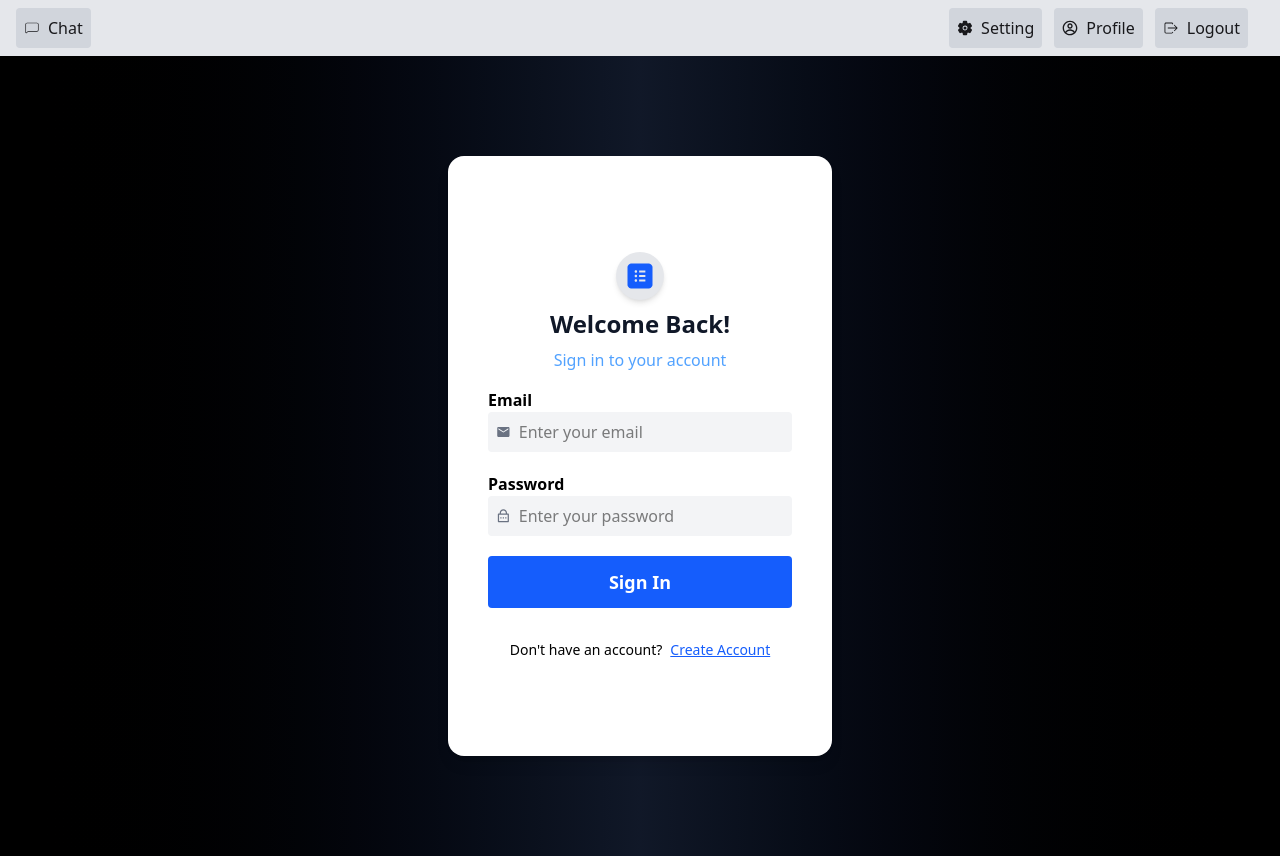
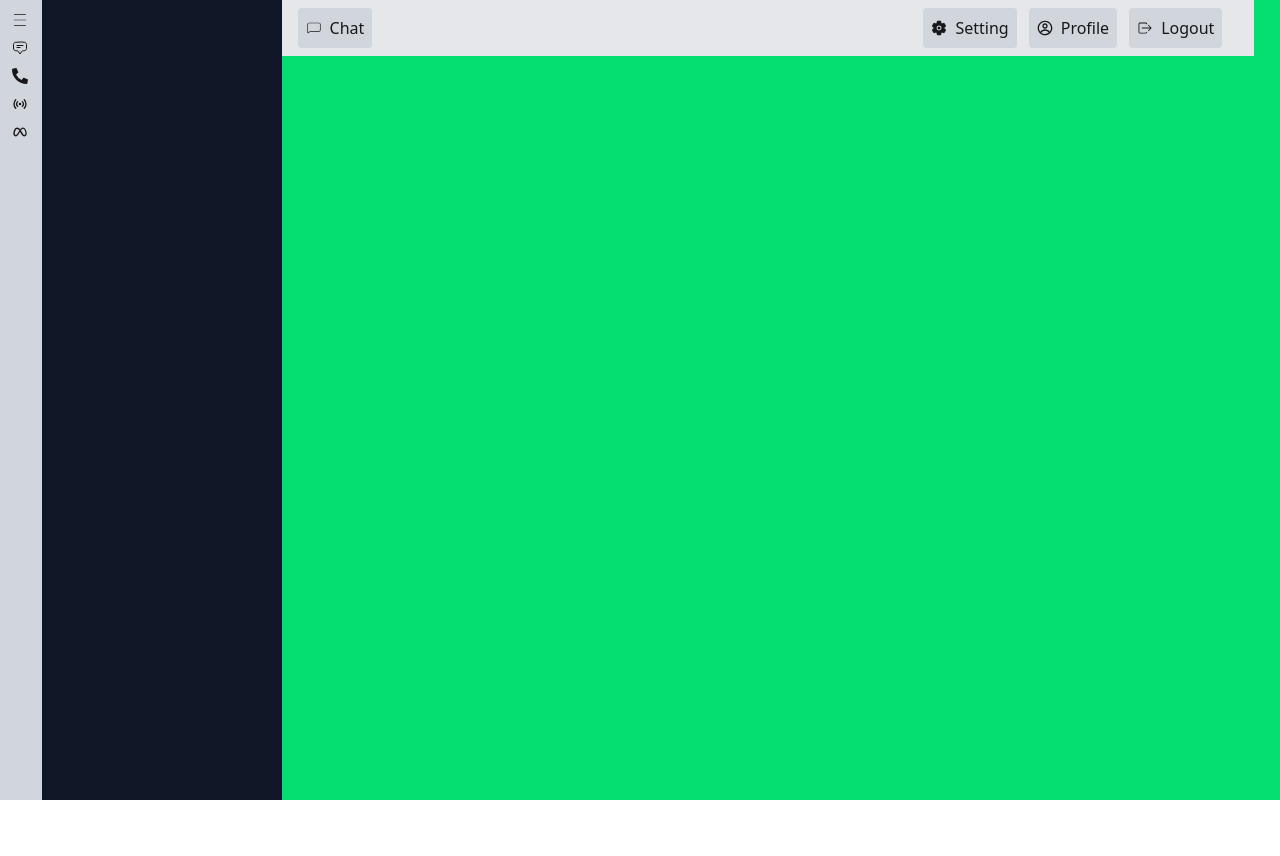
Before and after one commit to Waleedkhan-dev/Real_time_Chat_App, a React (Vite) app in the folder Frontend/: page / in a window 1280 px wide. Before the commit this address led to /signin. After the commit the page ends 800 px from the top, so only its background shows below. Built offline with nearby package versions, Linux system fonts and the light colour scheme.

Commit message:
sidebar frontend development

```diff
--- a/Frontend/src/App.jsx
+++ b/Frontend/src/App.jsx
@@ -3,16 +3,17 @@ import { Navigate, Route, Routes } from 'react-router-dom';
 
 import Navbar from './components/Navbar';
 import Sidebar from './components/ChatSection/Sidebar';
-import ChatWindow from './components/ChatSection/ChatWindow';
+// import ChatWindow from './components/ChatSection/ChatWindow';
 
-import HomePage from './Pages/HomePage';
+// import HomePage from './Pages/HomePage';
 
-import SigninPage from './Pages/SigninPage';
+// import SigninPage from './Pages/SigninPage';
 import Settings from './Pages/Settings';
 import ProfilePage from './Pages/ProfilePage';
 
 import { AuthContext } from './context/AuthContext';
-import SignUpPage from './Pages/SigUpPage';
+import MainDashbord from './Pages/MainDashbord';
+// import SignUpPage from './Pages/SigUpPage';
 
 function App() {
   const { user, loading } = useContext(AuthContext);
@@ -21,28 +22,28 @@ function App() {
 
   return (
     <Fragment>
-      <Navbar />
+      {/* <Navbar /> */}
+      <div className="flex">
+        <MainDashbord />
+      </div>
+      {/* {user && (
 
-      {user && (
-        <div className="flex">
-          <Sidebar />
-          <ChatWindow />
-        </div>
-      )}
+      )} */}
 
       <Routes>
-        <Route
+        {/* <Route
           path="/"
           element={user ? <HomePage /> : <Navigate to="/signin" />}
         />
         <Route
           path="/signup"
           element={!user ? <SignUpPage /> : <Navigate to="/" />}
-        />
-        <Route
+        /> */}
+        {/* <Route
           path="/signin"
           element={!user ? <SigninPage /> : <Navigate to="/" />}
-        />
+        /> */}
+
         <Route
           path="/settings"
           element={user ? <Settings /> : <Navigate to="/signin" />}
--- /dev/null
+++ b/Frontend/src/Pages/MainDashbord.jsx
@@ -0,0 +1,20 @@
+import { Fragment } from "react"
+import React from "react"
+import Sidebar from "../components/ChatSection/Sidebar"
+import Navbar from "../components/Navbar"
+
+const MainDashbord = () => {
+ return (
+  <Fragment>
+   <div className="flex bg-green-400 w-full h-screen">
+    <div className="w-[22%] bg-gray-900">
+     <Sidebar />
+    </div>
+    <div className="w-[76%]">
+     <Navbar />
+    </div>
+   </div>
+  </Fragment>
+ )
+}
+export default MainDashbord
--- a/Frontend/src/components/ChatSection/ChatWindow.jsx
+++ b/Frontend/src/components/ChatSection/ChatWindow.jsx
@@ -1,17 +1,17 @@
-import React from "react";
-import ChatHeader from "./ChatHeader";
-import MessageList from "./MessageList";
-import MessageInput from "./MessageInput";
-export default function ChatWindow() {
- const user = {
-  name: "Zed",
-  isOnline: false,
- };
- return (
-  <div className="flex-1 flex flex-col h-full">
-   <ChatHeader user={user} />
-   <MessageList />
-   <MessageInput />
-  </div>
- );
-}
+// import React from "react";
+// import ChatHeader from "./ChatHeader";
+// import MessageList from "./MessageList";
+// import MessageInput from "./MessageInput";
+// export default function ChatWindow() {
+//  const user = {
+//   name: "Zed",
+//   isOnline: false,
+//  };
+//  return (
+//   <div className="flex-1 flex flex-col h-full">
+//    <ChatHeader user={user} />
+//    <MessageList />
+//    <MessageInput />
+//   </div>
+//  );
+// }
--- a/Frontend/src/components/ChatSection/MessageInput.jsx
+++ b/Frontend/src/components/ChatSection/MessageInput.jsx
@@ -1,15 +1,15 @@
 
-import React from "react";
-export default function MessageInput() {
- return (
-  <div className="p-4 border-t border-gray-300 flex items-center gap-2 bg-white">
-   <button><i className="far fa-smile text-xl text-gray-500" /></button>
-   <input
-    type="text"
-    className="flex-1 px-4 py-2 border rounded-full focus:outline-none"
-    placeholder="Type a message"
-   />
-   <button className="text-white bg-green-500 px-4 py-2 rounded-full">Send</button>
-  </div>
- );
-}
+// import React from "react";
+// export default function MessageInput() {
+//  return (
+//   <div className="p-4 border-t border-gray-300 flex items-center gap-2 bg-white">
+//    <button><i className="far fa-smile text-xl text-gray-500" /></button>
+//    <input
+//     type="text"
+//     className="flex-1 px-4 py-2 border rounded-full focus:outline-none"
+//     placeholder="Type a message"
+//    />
+//    <button className="text-white bg-green-500 px-4 py-2 rounded-full">Send</button>
+//   </div>
+//  );
+// }
--- a/Frontend/src/components/ChatSection/Sidebar.jsx
+++ b/Frontend/src/components/ChatSection/Sidebar.jsx
@@ -1,12 +1,39 @@
 import { Fragment } from "react"
 import React from "react"
+import { HiOutlineStatusOnline } from "react-icons/hi";
+import { FaPhoneAlt } from "react-icons/fa";
+import { CiMenuBurger } from "react-icons/ci";
+import { BiLogoMeta } from "react-icons/bi";
+
+
+import { HiOutlineChatBubbleBottomCenterText } from "react-icons/hi2";
+
 const Sidebar = () => {
   const contact = ["waleed", 'saim', "Naveed", "saqlain", "Sherjeel"]
   return (
     <Fragment>
+      <div className="flex bg-gray-300 w-[15%] h-[100vh] p-3">
+        <div className="flex flex-col h-[15vh] items-center   justify-start  gap-3">
+          <div>
+            <CiMenuBurger />
+          </div>
+          <div>
+            <HiOutlineChatBubbleBottomCenterText />
+          </div>
+          <div>
+            <FaPhoneAlt />
+
+          </div>
+          <div>
+            <HiOutlineStatusOnline />
+
+          </div>
+          <div>
+            <BiLogoMeta />
+          </div>
+        </div>
         <div className="w-1/2 border-r bg-gray-300 border-gray-300" >
-        <div className="font-semibold text-gray-200"> Chat
-        </div>
+
           {contact.map((val, index) => {
             <div key={index}>
               <p className="text-xl font-medium">{val}</p>
@@ -14,6 +41,7 @@ const Sidebar = () => {
             </div>
           })}
         </div>
+      </div>
     </Fragment>
   )
 }
```
Lines whose indentation alone changed are shown as unchanged.
